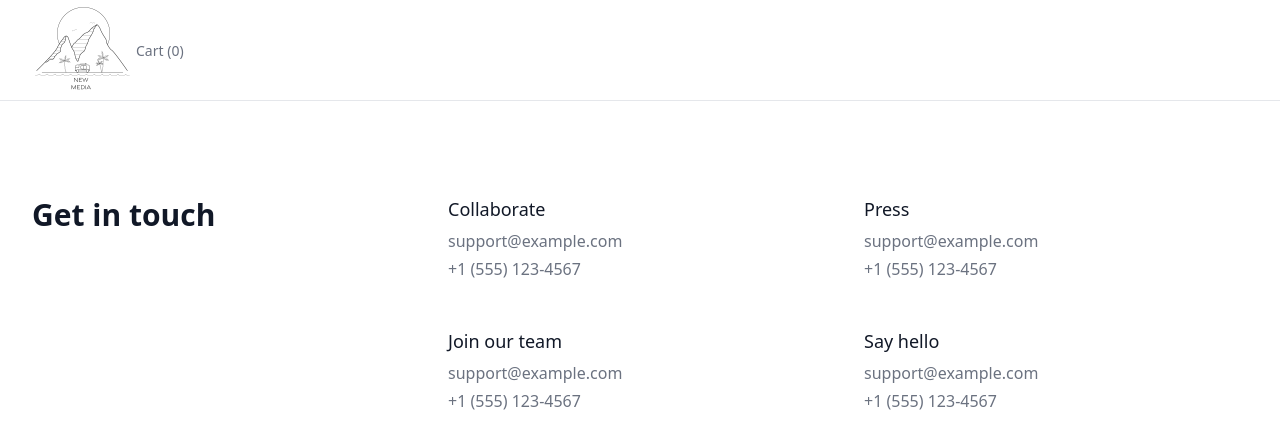
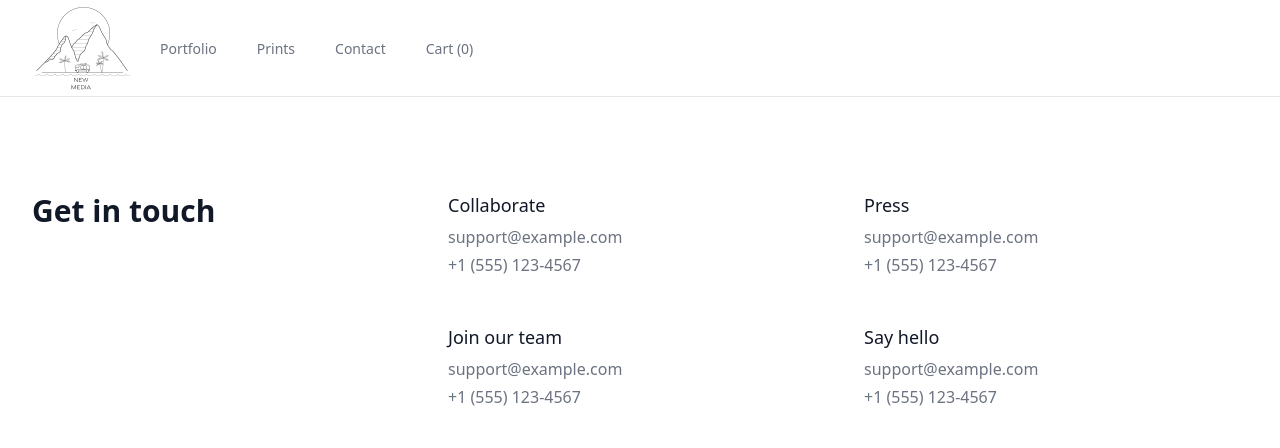
Before and after one commit to evantyip/grahamNewMedia, a Next.js app: page /contact in a window 1280 px wide. Shown: the top 448 px of the page. Built offline with nearby package versions, Linux system fonts and the light colour scheme.

Commit message:
Render correct navbar on site

```diff
--- /dev/null
+++ b/components/NavLong.js
@@ -0,0 +1,116 @@
+import Link from 'next/link'
+import Image from 'next/image'
+import { useContext, useState, Fragment } from 'react'
+import { CartContext } from '../context/shopContext'
+import MiniCart from './MiniCart'
+import { Disclosure, Menu, Transition } from '@headlessui/react'
+import { BellIcon, MenuIcon, XIcon } from '@heroicons/react/outline'
+
+function classNames(...classes) {
+  return classes.filter(Boolean).join(' ')
+}
+
+const navigation = [
+  // { name: 'Home', href: '/', current: false },
+  // { name: 'Projects', href: '/projects', current: false },
+  // { name: 'Gallery', href: '/gallery', current: false },
+  { name: 'Portfolio', href: '/portfolio', current: false },
+  { name: 'Prints', href: '/prints', current: false },
+  { name: 'Contact', href: '/contact', current: false },
+]
+
+export default function NavLong() {
+  const { cart, cartOpen, setCartOpen, currentTab, storeCurrentTab } =
+    useContext(CartContext)
+
+  let cartQuantity = 0
+  cart.map((item) => {
+    return (cartQuantity += item?.variantQuantity)
+  })
+
+  // TODO: Make cleaner
+
+  return (
+    <Disclosure as="nav" className="border-b border-gray-200 bg-white">
+      {({ open }) => (
+        <>
+          <div className="mx-auto max-w-7xl px-4 sm:px-6 lg:px-8">
+            <div className="justify-left flex h-24">
+              <div className="flex">
+                <Link href="/">
+                  <Image
+                    src="/logo.png"
+                    alt="Graham New Media Logo"
+                    width="100"
+                    height="100"
+                  />
+                </Link>
+                <div className="hidden sm:-my-px sm:ml-6 sm:flex sm:space-x-8">
+                  {navigation.map((item, index) => (
+                    <a
+                      key={item.name}
+                      href={item.href}
+                      className={classNames(
+                        currentTab == item.name
+                          ? 'border-indigo-500 text-gray-900'
+                          : 'border-transparent text-gray-500 hover:border-gray-300 hover:text-gray-700',
+                        'inline-flex items-center border-b-2 px-1 pt-1 text-sm font-medium'
+                      )}
+                      aria-current={item.current ? 'page' : undefined}
+                      onClick={() => {
+                        storeCurrentTab(item.name)
+                      }}
+                    >
+                      {item.name}
+                    </a>
+                  ))}
+                  <button
+                    className="inline-flex items-center border-b-2 border-transparent px-1 pt-1 text-sm font-medium text-gray-500 hover:border-gray-300 hover:text-gray-700"
+                    onClick={() => setCartOpen(!cartOpen)}
+                  >
+                    Cart ({cartQuantity})
+                  </button>
+                  <MiniCart cart={cart} />
+                </div>
+              </div>
+
+              <div className="-mr-2 flex items-center sm:hidden">
+                {/* Mobile menu button */}
+                <Disclosure.Button className="inline-flex items-center justify-center rounded-md bg-white p-2 text-gray-400 hover:bg-gray-100 hover:text-gray-500 focus:outline-none focus:ring-2 focus:ring-indigo-500 focus:ring-offset-2">
+                  <span className="sr-only">Open main menu</span>
+                  {open ? (
+                    <XIcon className="block h-6 w-6" aria-hidden="true" />
+                  ) : (
+                    <MenuIcon className="block h-6 w-6" aria-hidden="true" />
+                  )}
+                </Disclosure.Button>
+              </div>
+            </div>
+          </div>
+
+          {/* Mobile view rendering */}
+          <Disclosure.Panel className="sm:hidden">
+            <div className="space-y-1 pt-2 pb-3">
+              {navigation.map((item) => (
+                <Disclosure.Button
+                  key={item.name}
+                  as="a"
+                  href={item.href}
+                  className={classNames(
+                    item.current
+                      ? 'border-indigo-500 bg-indigo-50 text-indigo-700'
+                      : 'border-transparent text-gray-600 hover:border-gray-300 hover:bg-gray-50 hover:text-gray-800',
+                    'block border-l-4 py-2 pl-3 pr-4 text-base font-medium'
+                  )}
+                  aria-current={item.current ? 'page' : undefined}
+                >
+                  {item.name}
+                </Disclosure.Button>
+              ))}
+            </div>
+          </Disclosure.Panel>
+        </>
+      )}
+    </Disclosure>
+  )
+}
--- a/pages/_app.tsx
+++ b/pages/_app.tsx
@@ -5,12 +5,13 @@ import 'swiper/css/pagination'
 import type { AppProps } from 'next/app'
 import ShopProvider from '../context/shopContext'
 import NavShort from '../components/NavShort'
+import NavLong from '../components/NavLong'
 
-function MyApp({ Component, pageProps }: AppProps) {
+function MyApp({ Component, pageProps, router }: AppProps) {
   return (
     <div className="min-h-full">
       <ShopProvider>
-        <NavShort />
+        {router.pathname == '/' ? <NavShort /> : <NavLong />}
         <Component {...pageProps} />
       </ShopProvider>
     </div>
```
